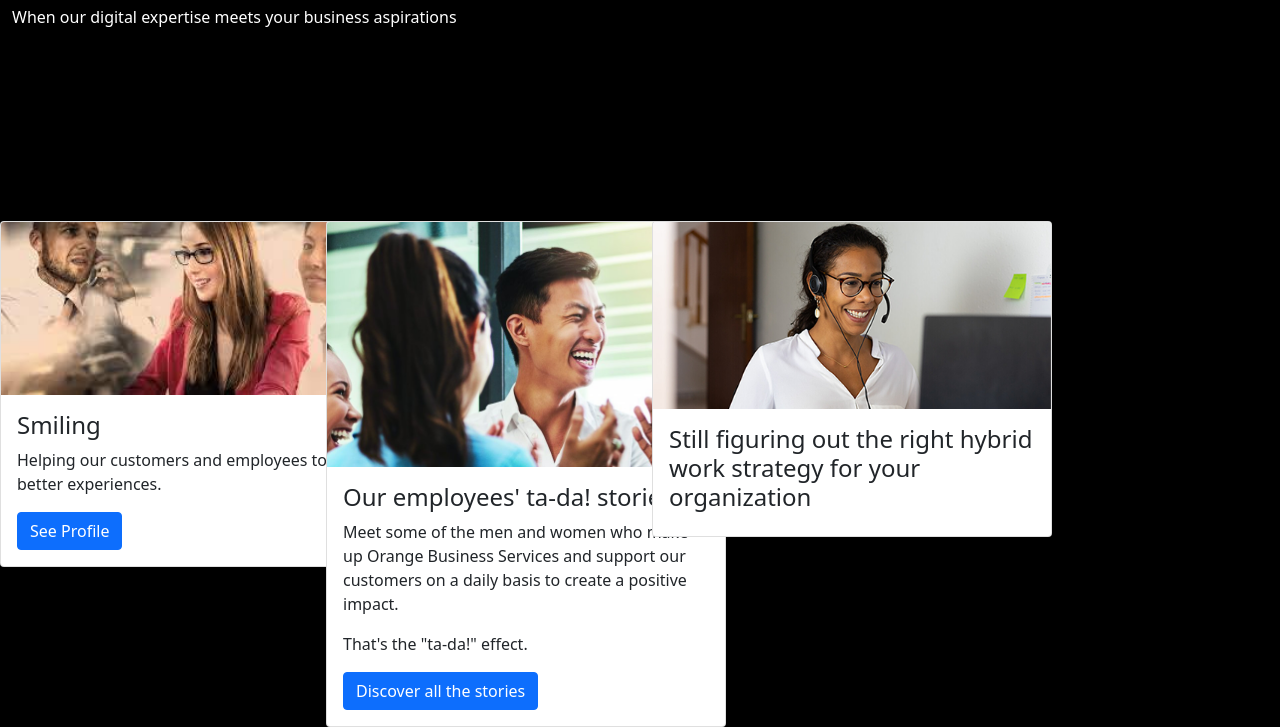
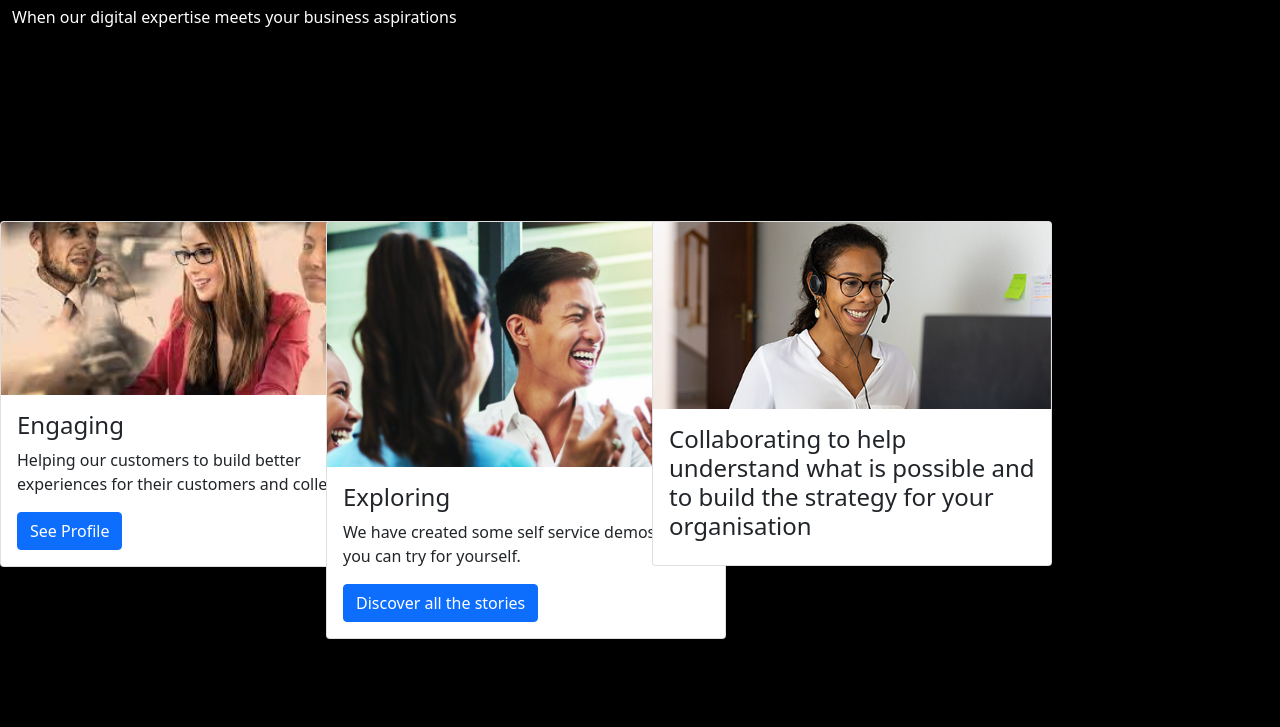
Before and after one commit to mbrzozo/mbrzozo.github.io, a plain HTML site: page index.html in a window 1280 px wide. Shown: the part 177-904 px from the top of the page. After the commit the page ends 816 px from the top, so only its background shows below. Drawn offline with nearby package versions, Linux system fonts and the light colour scheme.

Commit message:
Update index.html

```diff
--- a/index.html
+++ b/index.html
@@ -85,8 +85,8 @@
     <div class="card" style="width:400px">
     <img class="card-img-top" src="smiling.jpg" alt="Smiling">
     <div class="card-body">
-      <h4 class="card-title">Smiling</h4>
-      <p class="card-text">Helping our customers and employees to have better experiences.</p>
+      <h4 class="card-title">Engaging</h4>
+      <p class="card-text">Helping our customers to build better experiences for their customers and colleagues.</p>
       <a href="#" class="btn btn-primary">See Profile</a>
     </div></div>
   </div>
@@ -94,11 +94,9 @@
     <div class="card" style="width:400px">
       <img class="card-img-top" src="people.jpeg" alt="People">
       <div class="card-body">
-        <h4 class="card-title">Our employees' ta-da! stories</h4>
-        <p class="card-text">Meet some of the men and women who make up Orange Business Services and support our customers on a daily basis to create a positive impact.
+        <h4 class="card-title">Exploring</h4>
+        <p class="card-text">We have created some self service demos that you can try for yourself.
         </p>
-
-        <p class="card-text">That's the "ta-da!" effect. </p>
 
         <a href="#" class="btn btn-primary">Discover all the stories</a>
       </div>
@@ -108,7 +106,7 @@
     <div class="card" style="width:400px">
       <img class="card-img-top" src="home_points.png" alt="Home">
       <div class="card-body">
-        <h4 class="card-title">Still figuring out the right hybrid work strategy for your organization</h4>
+        <h4 class="card-title">Collaborating to help understand what is possible and to build the strategy for your organisation</h4>
         <p class="card-text">
         </p>
 
```
